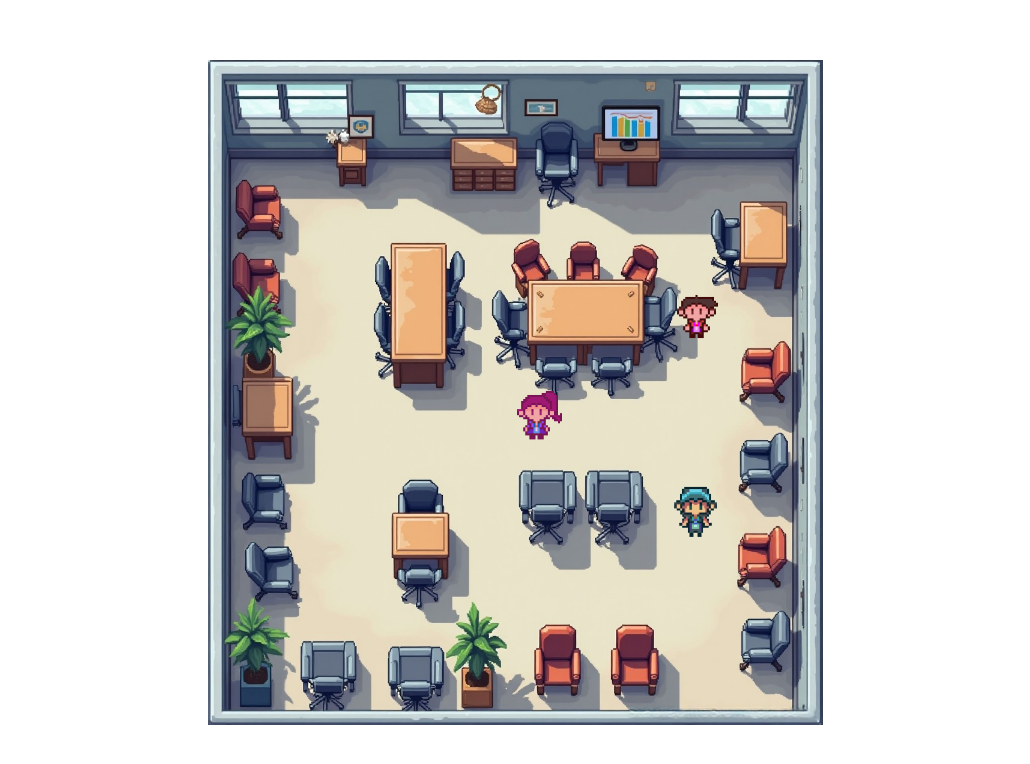
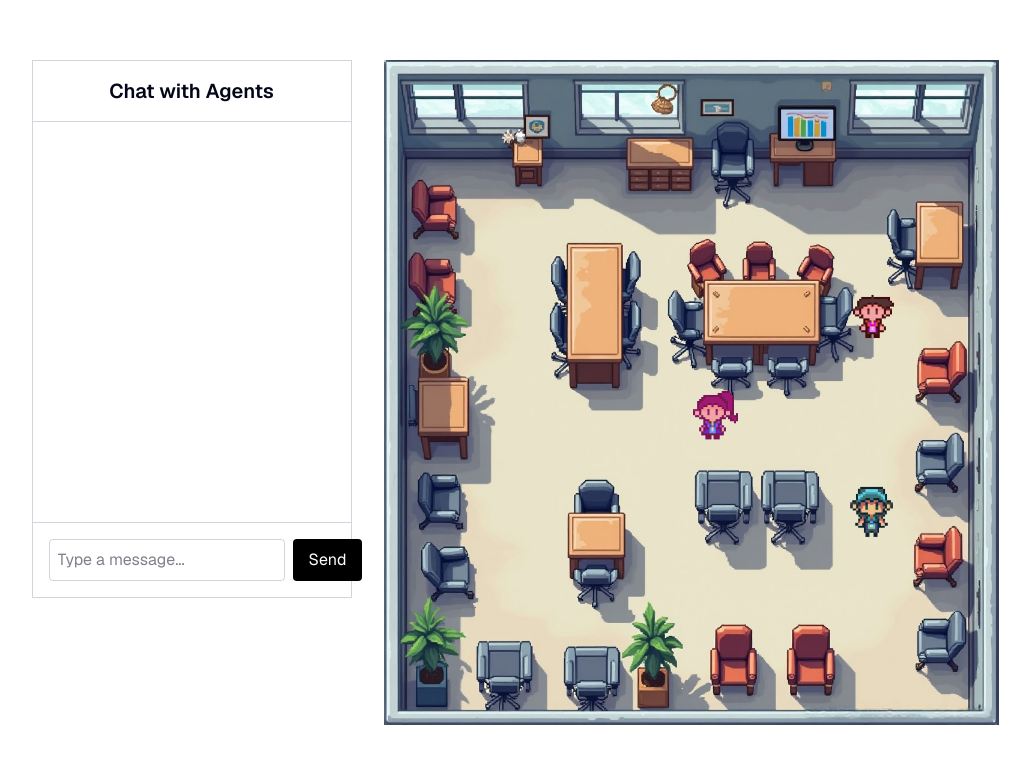
Before and after one commit to KwanJunEr/varsity_2025, a Next.js app: page / in a window 1280 px wide. Shown: the part 168-932 px from the top of the page, without its empty margins (125-1155 px from the left). Built offline with nearby package versions, Linux system fonts and the light colour scheme.

Commit message:
feat: added chatarea

```diff
--- /dev/null
+++ b/app/api/chat/route.ts
@@ -0,0 +1,22 @@
+import { NextResponse } from "next/server";
+
+export async function POST(req: Request) {
+    const { message } = await req.json();
+
+    const response = await fetch("https://api.cohere.ai/v1/generate", {
+        method: "POST",
+        headers: {
+            "Authorization": `Bearer ${process.env.COHERE_API_KEY}`,
+            "Content-Type": "application/json"
+        },
+        body: JSON.stringify({
+            model: "command", // Use Cohere's AI model
+            prompt: message,
+            max_tokens: 50
+        }),
+    });
+
+    const data = await response.json();
+    console.log(data);
+    return NextResponse.json({ reply: data.generations?.[0]?.text || "No response generated." });
+}
--- a/app/borrower/page.tsx
+++ b/app/borrower/page.tsx
@@ -1,7 +1,8 @@
 "use client";
 
 import { useState, useEffect } from "react";
-import GameScene from "@/components/GameScene";
+import GameScene from "@/components/custom/GameScene";
+import ChatArea from "@/components/custom/ChatArea";
 import MicroLoanTable from "@/components/MicroLoanTable";
 import {
   initialLoans,
@@ -11,7 +12,7 @@ import {
 } from "@/data/loanData";
 import Navbar from "@/components/Navbar";
 
-export default function Borrower() {
+export default function BorrowerPage() {
   const [loans, setLoans] = useState<Loan[]>(initialLoans);
   const [userMetrics, setUserMetrics] = useState<UserMetrics>(() => {
     const storedPoints = localStorage.getItem("points");
@@ -66,7 +67,10 @@ export default function Borrower() {
     <div className="grid grid-rows-[20px_1fr_20px] items-center justify-items-center min-h-screen p-8 pb-20 gap-16 sm:p-20 font-[family-name:var(--font-geist-sans)]">
       <Navbar />
       <main className="flex flex-col gap-[32px] row-start-2 items-center sm:items-start">
-        <GameScene />
+        <div className="flex">
+          <ChatArea />
+          <GameScene />
+        </div>
         <div className="w-full max-w-4xl">
           <div className="mb-4 flex justify-between items-center">
             <h2 className="text-xl font-semibold">Your Microloans</h2>
--- a/app/page.tsx
+++ b/app/page.tsx
@@ -1,9 +1,13 @@
-import GameScene from "@/components/GameScene";
+"use client";
+
+import ChatArea from "@/components/custom/ChatArea";
+import GameScene from "@/components/custom/GameScene";
 
 export default function Home() {
   return (
     <div className="grid grid-rows-[20px_1fr_20px] items-center justify-items-center min-h-screen p-8 pb-20 gap-16 sm:p-20 font-[family-name:var(--font-geist-sans)]">
-      <main className="flex flex-col gap-[32px] row-start-2 items-center sm:items-start">
+      <main className="flex gap-[32px] row-start-2 items-center sm:items-start">
+        <ChatArea />
         <GameScene />
       </main>
     </div>
--- /dev/null
+++ b/components/custom/ChatArea.tsx
@@ -0,0 +1,98 @@
+"use client";
+
+import { useState } from 'react';
+
+interface Message {
+    text: string;
+    sender: 'user' | 'other';
+}
+
+export default function ChatArea() {
+    const [messages, setMessages] = useState<Message[]>([]);
+    const [newMessage, setNewMessage] = useState('');
+    const [isTyping, setIsTyping] = useState(false);
+
+    const handleSend = async (e: React.FormEvent) => {
+        e.preventDefault();
+        if (!newMessage.trim()) return;
+
+        // Add user's message to the chat
+        setMessages((prev) => [...prev, { text: newMessage, sender: 'user' }]);
+        setNewMessage('');
+        setIsTyping(true);
+
+        try {
+            // Call the API
+            const response = await fetch('/api/chat', {
+                method: 'POST',
+                headers: { 'Content-Type': 'application/json' },
+                body: JSON.stringify({ message: newMessage }),
+            });
+
+            const data = await response.json();
+            setIsTyping(false);
+
+            // Add AI's response to the chat
+            setMessages((prev) => [...prev, { text: data.reply, sender: 'other' }]);
+        } catch (error) {
+            setIsTyping(false);
+            console.error('Error fetching AI response:', error);
+        }
+    };
+
+    return (
+        <div className="w-full max-w-[320px] mx-auto border border-gray-300">
+            <div className="p-4 border-b border-gray-300 bg-white">
+                <h2 className="text-xl font-semibold text-center">Chat with Agents</h2>
+            </div>
+            <div className="h-[400px] overflow-y-auto bg-white">
+                {messages.map((message, index) => (
+                    <div
+                        key={index}
+                        className={`p-2 ${
+                            message.sender === 'user' ? 'text-right' : 'text-left'
+                        }`}
+                    >
+                        <span
+                            className={`inline-block p-2 rounded-lg max-w-[75%] break-words ${
+                                message.sender === 'user'
+                                    ? 'bg-black text-white'
+                                    : 'bg-gray-200 text-black'
+                            }`}
+                        >
+                            {message.text}
+                        </span>
+                    </div>
+                ))}
+                {isTyping && (
+                    <div className="p-2 text-left">
+                        <span className="inline-block p-2 rounded-lg bg-gray-200">
+                            <span className="flex gap-1">
+                                <span className="w-2 h-2 bg-gray-500 rounded-full animate-bounce"></span>
+                                <span className="w-2 h-2 bg-gray-500 rounded-full animate-bounce [animation-delay:0.2s]"></span>
+                                <span className="w-2 h-2 bg-gray-500 rounded-full animate-bounce [animation-delay:0.4s]"></span>
+                            </span>
+                        </span>
+                    </div>
+                )}
+            </div>
+            <form onSubmit={handleSend} className="border-t border-gray-300 p-4 bg-white">
+                <div className="flex gap-2">
+                    <input
+                        type="text"
+                        value={newMessage}
+                        onChange={(e) => setNewMessage(e.target.value)}
+                        className="flex-1 p-2 border border-gray-300 rounded"
+                        placeholder="Type a message..."
+                    />
+                    <button
+                        type="submit"
+                        className="px-4 py-2 bg-black text-white rounded hover:bg-gray-800"
+                    >
+                        Send
+                    </button>
+                </div>
+            </form>
+        </div>
+    );
+}
```
Also changed, not shown: components/custom/GameScene.tsx (renamed from components/GameScene.tsx).
